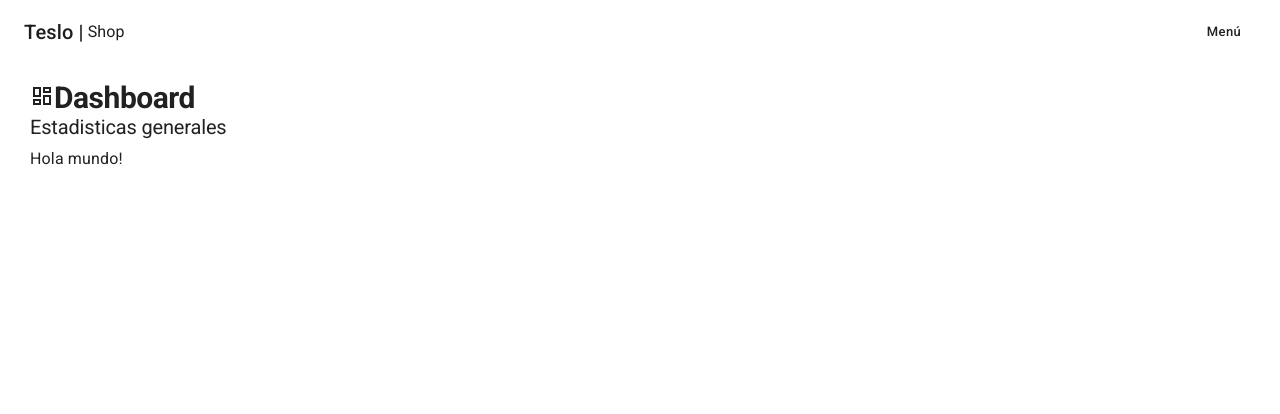
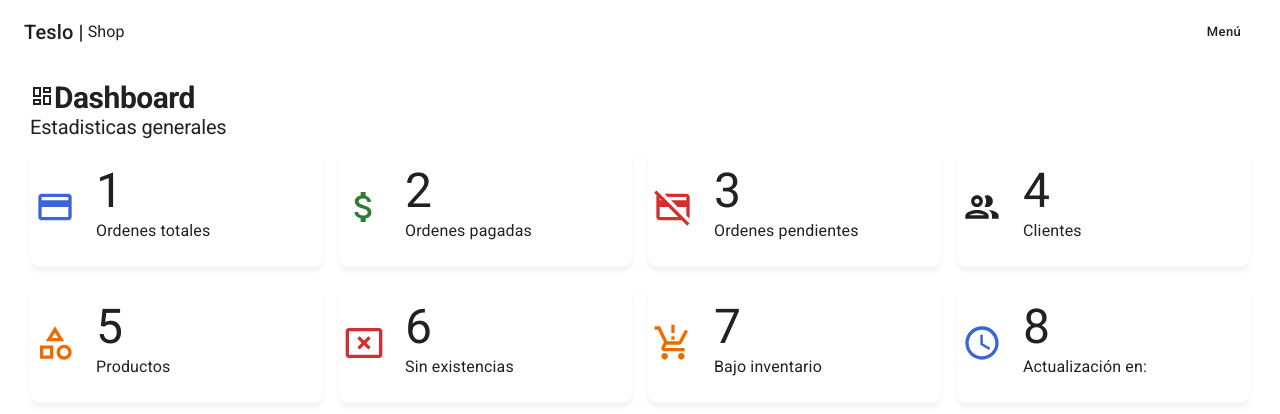
Before and after one commit to scarrilloh77/teslo-shop, a Next.js app: page /admin in a window 1280 px wide. Shown: the top 414 px of the page. Built offline with nearby package versions, Linux system fonts and the light colour scheme; no server answers.

Commit message:
Admin dasbhoard principal page

```diff
--- /dev/null
+++ b/components/admin/SummaryTile.tsx
@@ -0,0 +1,38 @@
+import React, { FC } from 'react';
+import { Grid, Card, CardContent, Typography } from '@mui/material';
+
+interface Props {
+  title: string | number;
+  subTitle: string;
+  icon: JSX.Element;
+}
+
+export const SummaryTile: FC<Props> = ({ title, subTitle, icon }) => {
+  return (
+    <Grid item xs={12} sm={4} md={3}>
+      <Card sx={{ display: 'flex' }}>
+        <CardContent
+          sx={{
+            width: 50,
+            display: 'flex',
+            justifyContent: 'center',
+            alignItems: 'center',
+          }}
+        >
+          {/* <CreditCardOffOutlined color="secondary" sx={{ fontSize: 40 }} /> */}
+          {icon}
+        </CardContent>
+        <CardContent
+          sx={{
+            flex: '1 0 auto',
+            display: 'flex',
+            flexDirection: 'column',
+          }}
+        >
+          <Typography variant="h3">{title}</Typography>
+          <Typography variant="inherit">{subTitle}</Typography>
+        </CardContent>
+      </Card>
+    </Grid>
+  );
+};
--- a/components/admin/index.ts
+++ b/components/admin/index.ts
@@ -1 +1,2 @@
 export * from './AdminNavbar';
+export * from './SummaryTile';
--- a/components/ui/SideMenu.tsx
+++ b/components/ui/SideMenu.tsx
@@ -7,6 +7,7 @@
   InputAdornment,
   List,
   ListItem,
+  ListItemButton,
   ListItemIcon,
   ListItemText,
   ListSubheader,
@@ -14,8 +15,8 @@
 import {
   AccountCircleOutlined,
   AdminPanelSettings,
-  CategoryOutlined,
   ConfirmationNumberOutlined,
+  DashboardOutlined,
   EscalatorWarningOutlined,
   FemaleOutlined,
   LoginOutlined,
@@ -146,25 +147,29 @@
               <Divider />
               <ListSubheader>Admin Panel</ListSubheader>
 
-              <ListItem button>
+              <ListItemButton onClick={() => navigateTo(`/admin/`)}>
                 <ListItemIcon>
-                  <CategoryOutlined />
+                  <DashboardOutlined />
                 </ListItemIcon>
-                <ListItemText primary={'Productos'} />
-              </ListItem>
-              <ListItem button>
+                <ListItemText primary={'Dashboard'} />
+              </ListItemButton>
+              <ListItemButton
+                onClick={() => navigateTo(`/auth/login?p=${router.asPath}`)}
+              >
                 <ListItemIcon>
                   <ConfirmationNumberOutlined />
                 </ListItemIcon>
                 <ListItemText primary={'Ordenes'} />
-              </ListItem>
+              </ListItemButton>
 
-              <ListItem button>
+              <ListItemButton
+                onClick={() => navigateTo(`/auth/login?p=${router.asPath}`)}
+              >
                 <ListItemIcon>
                   <AdminPanelSettings />
                 </ListItemIcon>
                 <ListItemText primary={'Usuarios'} />
-              </ListItem>
+              </ListItemButton>
             </>
           )}
         </List>
--- a/pages/admin/index.tsx
+++ b/pages/admin/index.tsx
@@ -1,6 +1,18 @@
 import React from 'react';
-import { DashboardOutlined } from '@mui/icons-material';
+import {
+  AccessTimeOutlined,
+  AttachMoneyOutlined,
+  CancelPresentationOutlined,
+  CategoryOutlined,
+  CreditCardOffOutlined,
+  CreditCardOutlined,
+  DashboardOutlined,
+  GroupOutlined,
+  ProductionQuantityLimitsOutlined,
+} from '@mui/icons-material';
 import { AdminLayout } from '@/components/layouts';
+import { Grid } from '@mui/material';
+import { SummaryTile } from '@/components/admin';
 
 const DashboardPage = () => {
   return (
@@ -9,7 +21,55 @@
       subtitle="Estadisticas generales "
       icon={<DashboardOutlined />}
     >
-      Hola mundo!
+      <Grid container spacing={2}>
+        <SummaryTile
+          title={1}
+          subTitle="Ordenes totales"
+          icon={<CreditCardOutlined color="secondary" sx={{ fontSize: 40 }} />}
+        />
+        <SummaryTile
+          title={2}
+          subTitle="Ordenes pagadas"
+          icon={<AttachMoneyOutlined color="success" sx={{ fontSize: 40 }} />}
+        />
+        <SummaryTile
+          title={3}
+          subTitle="Ordenes pendientes"
+          icon={<CreditCardOffOutlined color="error" sx={{ fontSize: 40 }} />}
+        />
+        <SummaryTile
+          title={4}
+          subTitle="Clientes"
+          icon={<GroupOutlined color="primary" sx={{ fontSize: 40 }} />}
+        />
+        <SummaryTile
+          title={5}
+          subTitle="Productos"
+          icon={<CategoryOutlined color="warning" sx={{ fontSize: 40 }} />}
+        />
+        <SummaryTile
+          title={6}
+          subTitle="Sin existencias"
+          icon={
+            <CancelPresentationOutlined color="error" sx={{ fontSize: 40 }} />
+          }
+        />
+        <SummaryTile
+          title={7}
+          subTitle="Bajo inventario"
+          icon={
+            <ProductionQuantityLimitsOutlined
+              color="warning"
+              sx={{ fontSize: 40 }}
+            />
+          }
+        />
+        <SummaryTile
+          title={8}
+          subTitle="Actualización en:"
+          icon={<AccessTimeOutlined color="secondary" sx={{ fontSize: 40 }} />}
+        />
+      </Grid>
     </AdminLayout>
   );
 };
```
